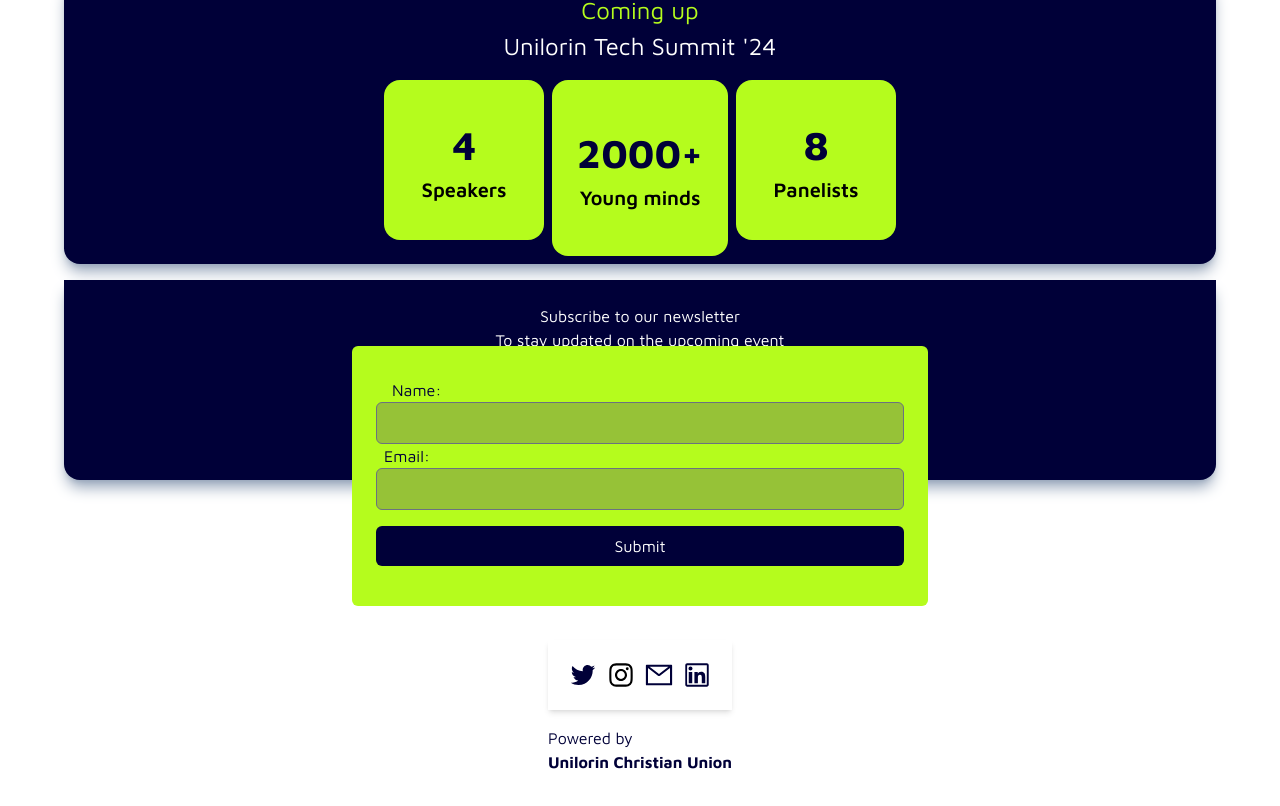
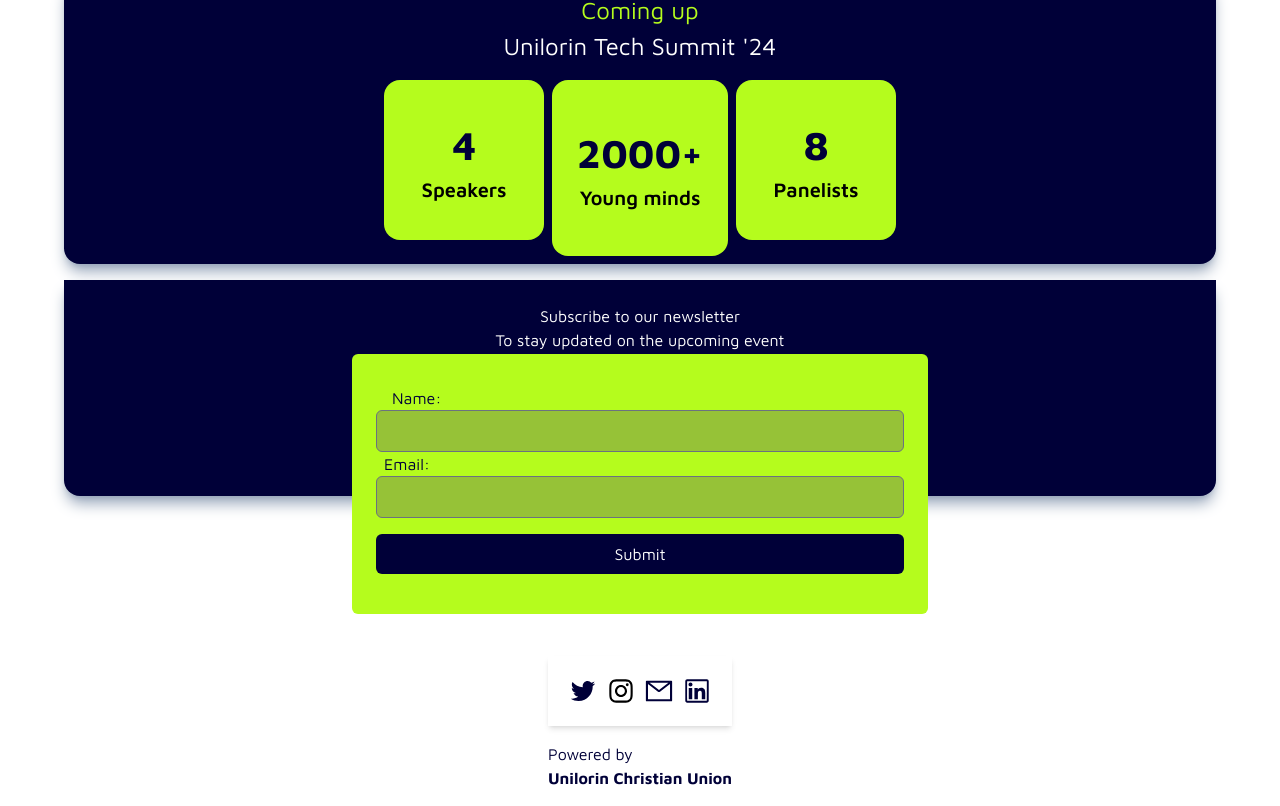
Before and after one commit to adeyemimichael/unilorin-tech-summit, a React (Vite) app: page / in a window 1280 px wide. Shown: the part 1784-2590 px from the top of the page. Built offline with nearby package versions, Linux system fonts and the light colour scheme; a web font is replaced by a local one.

Commit message:
updated the waitlist form

```diff
--- a/src/Components/Home.jsx
+++ b/src/Components/Home.jsx
@@ -267,7 +267,7 @@
       {/* Waitlist div  */}
       <div id='waitlist'
       className=" md:flex md:flex-col md:justify-center md:items-center flex flex-col justify-center items-center bg-[#000038]  w-screen h-[40%]  md:w-[90%]  md:h-[40%]  md:shadow-slate-400 md:shadow-lg rounded-2xl  rounded-t-none md:mb-20  text-white relative md:mx-12">
-        <h1 className="md:pb-32 mx-4 md:mx-0 pt-6 text-center">
+        <h1 className="md:pb-36 mx-4 md:mx-0 pt-6 text-center">
           Subscribe to our newsletter <br></br>
           To stay updated on the upcoming event
         </h1>
```
Also changed, not shown: 2 other files (tests, documents, lock files or other folders).
